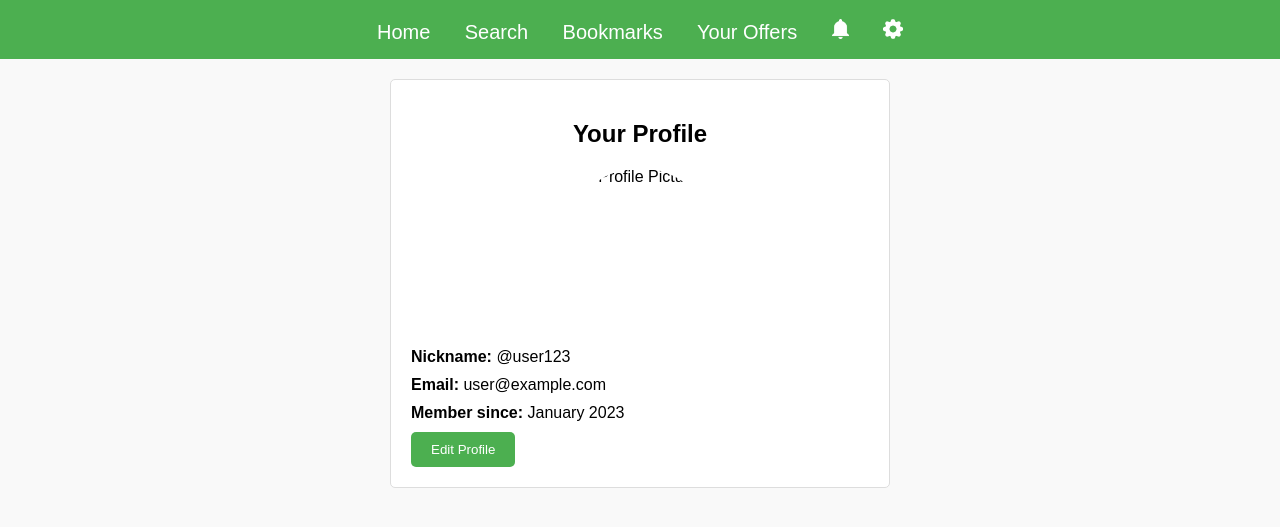
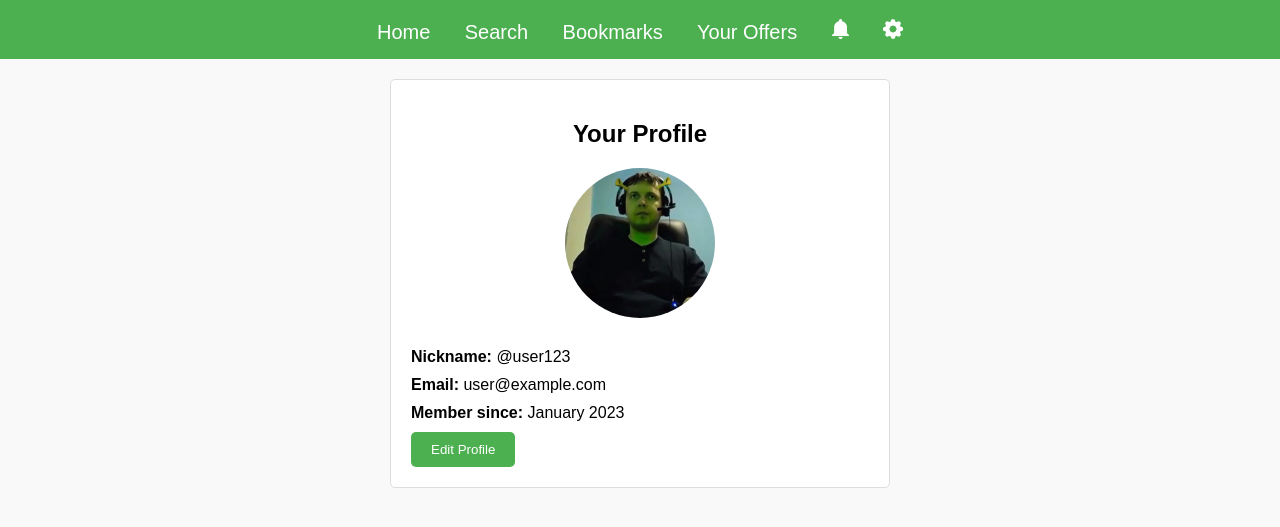
Before and after one commit to Gostrick/GiveIt2Me4Free, a plain HTML site: page Profile.html in a window 1280 px wide. Shown: the part 145-672 px from the top of the page. Drawn offline with Linux system fonts and the light colour scheme.

Commit message:
Added profile picture

```diff
--- a/Profile.html
+++ b/Profile.html
@@ -29,7 +29,7 @@
         <section class="profile">
             <h1>Your Profile</h1>
             <div class="profile-info">
-                <img src="assets/profile_picture.png" alt="Profile Picture" class="profile-pic">
+                <img src="assets/profile_picture.jpg" alt="Profile Picture" class="profile-pic">
                 <div class="profile-details">
                     <p><strong>Nickname:</strong> <span id="nickname">@user123</span></p>
                     <p><strong>Email:</strong> <span id="email">user@example.com</span></p>
```
Also changed, not shown: assets/profile_picture.jpg (added).
